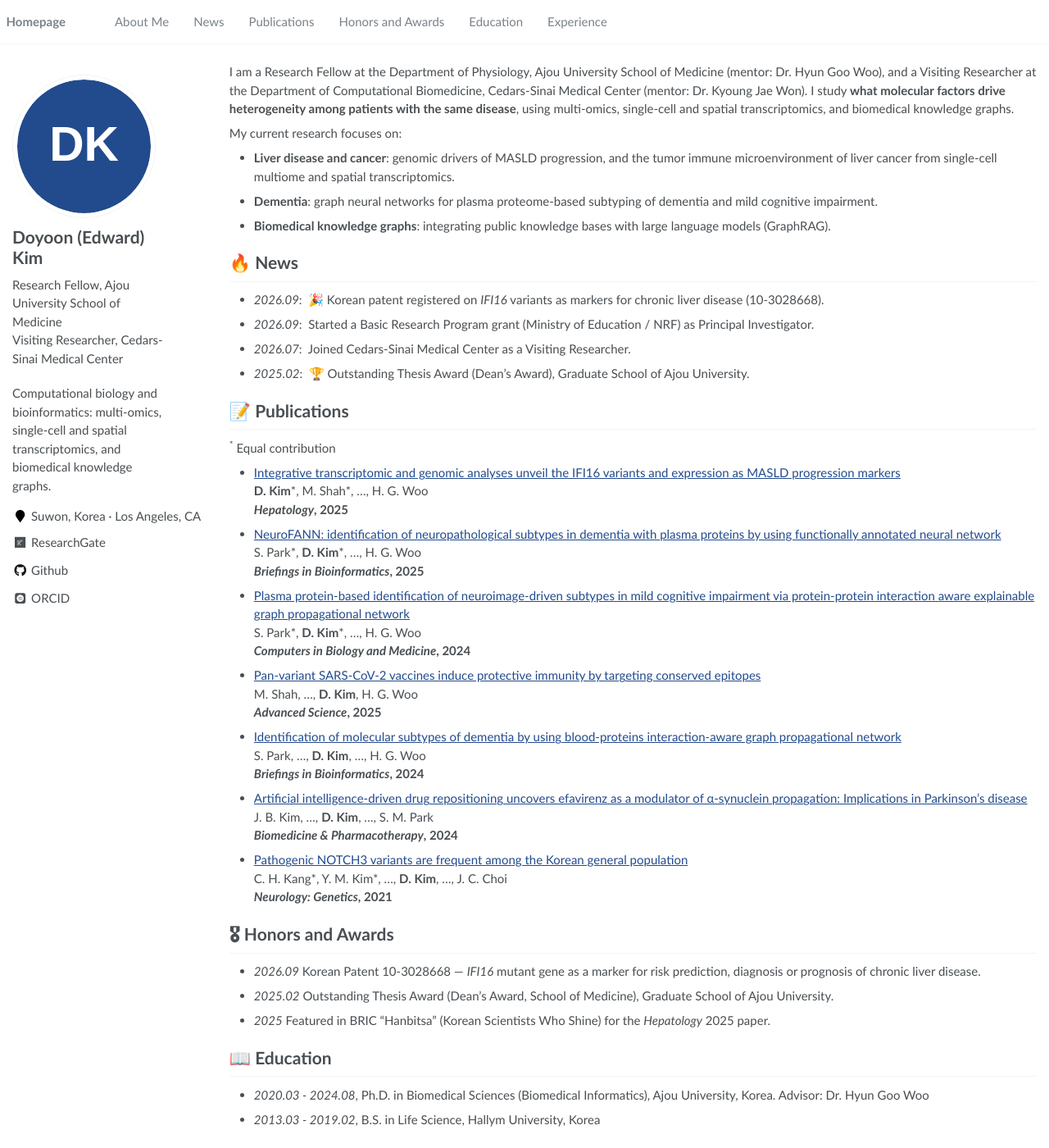
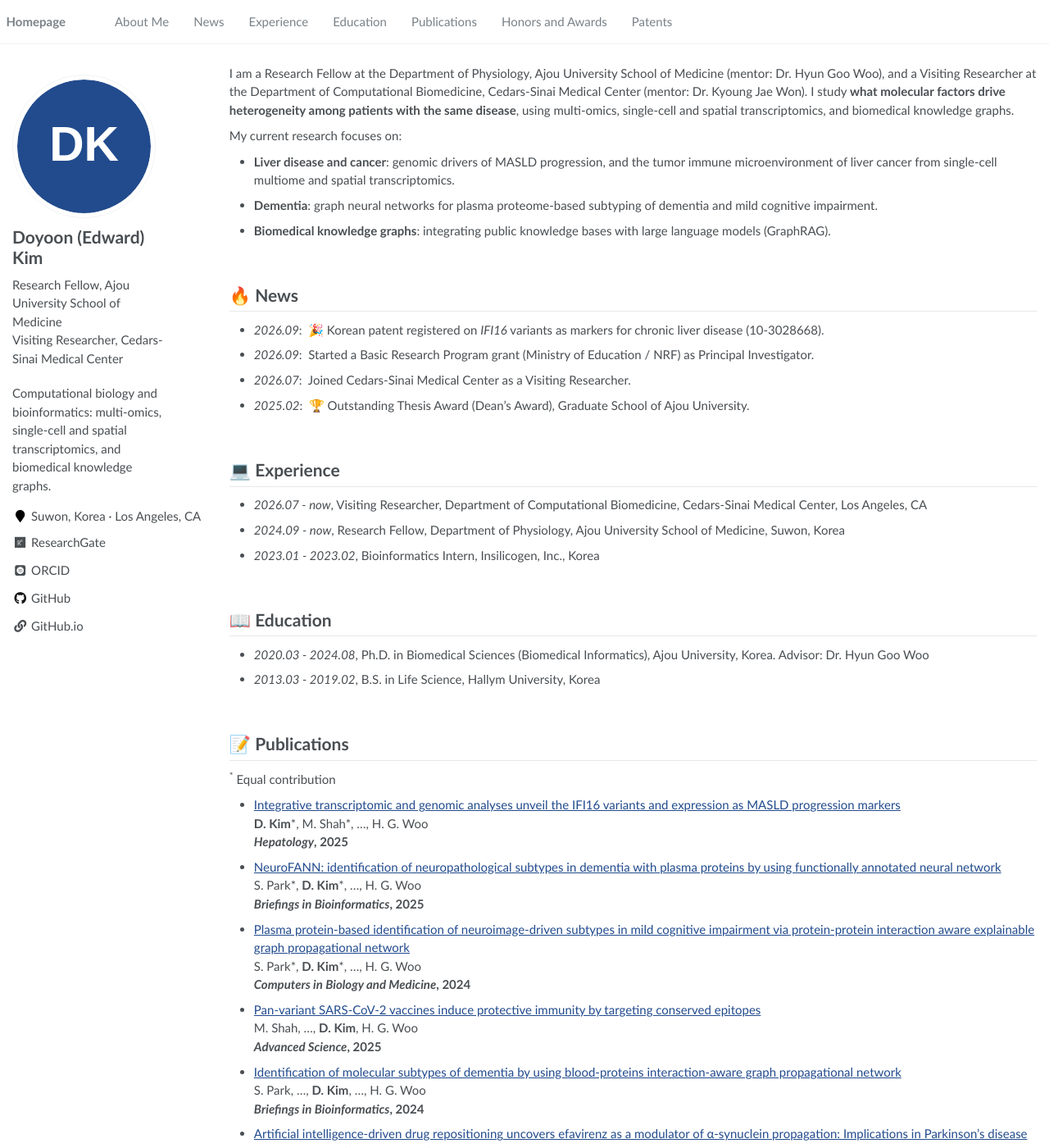
Before and after one commit to doyoonkim-ed/doyoonkim-ed.github.io, a Jekyll site: the page built from _pages/about.md, in a window 1280 px wide and 1400 px high. Shown: the whole window at 82% size. Built offline with Jekyll 4.4.1, drawn with Linux system fonts in a browser that asks for light colours; some web fonts are replaced; some of the changed text lies outside the part shown.

Commit message:
Reorder sections, split patents, add section spacing and profile links
Co-Authored-By: Claude Opus 5.5 <noreply@anthropic.com>
Claude-Session: https://claude.ai/code/session_01QJZZDb9s9CxVdjUGw7qkxB

```diff
--- a/_config.yml
+++ b/_config.yml
@@ -25,11 +25,27 @@ author:
   avatar           : "images/avatar.svg"
   bio              : "Research Fellow, Ajou University School of Medicine<br>Visiting Researcher, Cedars-Sinai Medical Center"
   location         : "Suwon, Korea · Los Angeles, CA"
+  links:
+    - name: Google Scholar
+      url: "" # add your Google Scholar profile URL here
+      icon: "fas fa-fw fa-graduation-cap"
+    - name: ResearchGate
+      url: "https://www.researchgate.net/profile/Doyoon-Kim-9"
+      icon: "fab fa-fw fa-researchgate"
+    - name: ORCID
+      url: "https://orcid.org/0000-0002-9934-5484"
+      icon: "ai ai-orcid-square ai-fw"
+    - name: GitHub
+      url: "https://github.com/doyoonkim-ed"
+      icon: "fab fa-fw fa-github"
+    - name: GitHub.io
+      url: "https://doyoonkim-ed.github.io"
+      icon: "fas fa-fw fa-link"
   employer         :
   pubmed           :
   googlescholar    :
   email            :
-  researchgate     : "https://www.researchgate.net/profile/Doyoon-Kim-9"
+  researchgate     :
   uri              :
   bitbucket        :
   codepen          :
@@ -37,7 +53,7 @@ author:
   flickr           :
   facebook         :
   foursquare       :
-  github           : "doyoonkim-ed"
+  github           :
   google_plus      :
   keybase          :
   instagram        :
@@ -45,7 +61,7 @@ author:
   lastfm           :
   linkedin         : # e.g., "linkedin username"
   dblp             : # e.g., "https://dblp.org/pid/xx/xxxx.html"
-  orcid            : "https://orcid.org/0000-0002-9934-5484"
+  orcid            :
   pinterest        :
   soundcloud       :
   stackoverflow    : # http://stackoverflow.com/users/123456/username
--- a/_includes/author-profile.html
+++ b/_includes/author-profile.html
@@ -25,6 +25,9 @@
       {% if author.employer %}
         <li><i class="fa fa-fw fa-map-marker" aria-hidden="true"></i> {{ author.employer }}</li>
       {% endif %}
+      {% for l in author.links %}{% if l.url and l.url != "" %}
+        <li><a href="{{ l.url }}" target="_blank" rel="noopener"><i class="{{ l.icon }}" aria-hidden="true"></i> {{ l.name }}</a></li>
+      {% endif %}{% endfor %}
       {% if author.uri %}
         <li><a href="{{ author.uri }}"><i class="fas fa-fw fa-link" aria-hidden="true"></i> Website</a></li>
       {% endif %}
@@ -120,6 +123,9 @@
 {% endif %}
     </ul>
       <div class="author__urls_sm">
+      {% for l in author.links %}{% if l.url and l.url != "" %}
+        <a href="{{ l.url }}" target="_blank" rel="noopener" title="{{ l.name }}"><i class="{{ l.icon }}" aria-hidden="true"></i></a>
+      {% endif %}{% endfor %}
       {% if author.uri %}
         <a href="{{ author.uri }}"><i class="fas fa-fw fa-link" aria-hidden="true"></i></a>
       {% endif %}
--- a/_pages/about.md
+++ b/_pages/about.md
@@ -23,6 +23,15 @@ My current research focuses on:
 - *2026.09*: &nbsp;Started a Basic Research Program grant (Ministry of Education / NRF) as Principal Investigator.
 - *2026.07*: &nbsp;Joined Cedars-Sinai Medical Center as a Visiting Researcher.
 - *2025.02*: &nbsp;🏆 Outstanding Thesis Award (Dean's Award), Graduate School of Ajou University.
+
+# 💻 Experience
+- *2026.07 - now*, Visiting Researcher, Department of Computational Biomedicine, Cedars-Sinai Medical Center, Los Angeles, CA
+- *2024.09 - now*, Research Fellow, Department of Physiology, Ajou University School of Medicine, Suwon, Korea
+- *2023.01 - 2023.02*, Bioinformatics Intern, Insilicogen, Inc., Korea
+
+# 📖 Education
+- *2020.03 - 2024.08*, Ph.D. in Biomedical Sciences (Biomedical Informatics), Ajou University, Korea. Advisor: Dr. Hyun Goo Woo
+- *2013.03 - 2019.02*, B.S. in Life Science, Hallym University, Korea
 
 # 📝 Publications
 <sup>\*</sup> Equal contribution
@@ -56,15 +65,8 @@ My current research focuses on:
   ***Neurology: Genetics*, 2021**
 
 # 🎖 Honors and Awards
-- *2026.09* Korean Patent 10-3028668 — _IFI16_ mutant gene as a marker for risk prediction, diagnosis or prognosis of chronic liver disease.
 - *2025.02* Outstanding Thesis Award (Dean's Award, School of Medicine), Graduate School of Ajou University.
 - *2025* Featured in BRIC "Hanbitsa" (Korean Scientists Who Shine) for the _Hepatology_ 2025 paper.
 
-# 📖 Education
-- *2020.03 - 2024.08*, Ph.D. in Biomedical Sciences (Biomedical Informatics), Ajou University, Korea. Advisor: Dr. Hyun Goo Woo
-- *2013.03 - 2019.02*, B.S. in Life Science, Hallym University, Korea
-
-# 💻 Experience
-- *2026.07 - now*, Visiting Researcher, Department of Computational Biomedicine, Cedars-Sinai Medical Center, Los Angeles, CA
-- *2024.09 - now*, Research Fellow, Department of Physiology, Ajou University School of Medicine, Suwon, Korea
-- *2023.01 - 2023.02*, Bioinformatics Intern, Insilicogen, Inc., Korea
+# 💡 Patents
+- *2026.09* _IFI16_ mutant gene as a marker for risk prediction, diagnosis or prognosis of chronic liver disease and uses thereof. Korea Patent 10-3028668 (registered 2026.09.30; filed 2023.03.30, 10-2023-0042074).
--- a/assets/css/main.scss
+++ b/assets/css/main.scss
@@ -107,3 +107,12 @@ h1:before, .anchor:before {
     background-color: #00369f;
     font-size: .8em;
 }
+/* section spacing */
+.page__content h1 {
+    margin-top: 2.6em;
+    padding-bottom: .35em;
+    border-bottom: 1px solid #e8e8e8;
+}
+.page__content > ul > li,
+.page__content > p { margin-bottom: .6em; }
+.page__content ul li { margin-bottom: .55em; }
```
Also changed, not shown: _data/navigation.yml (+8 -5 lines).
